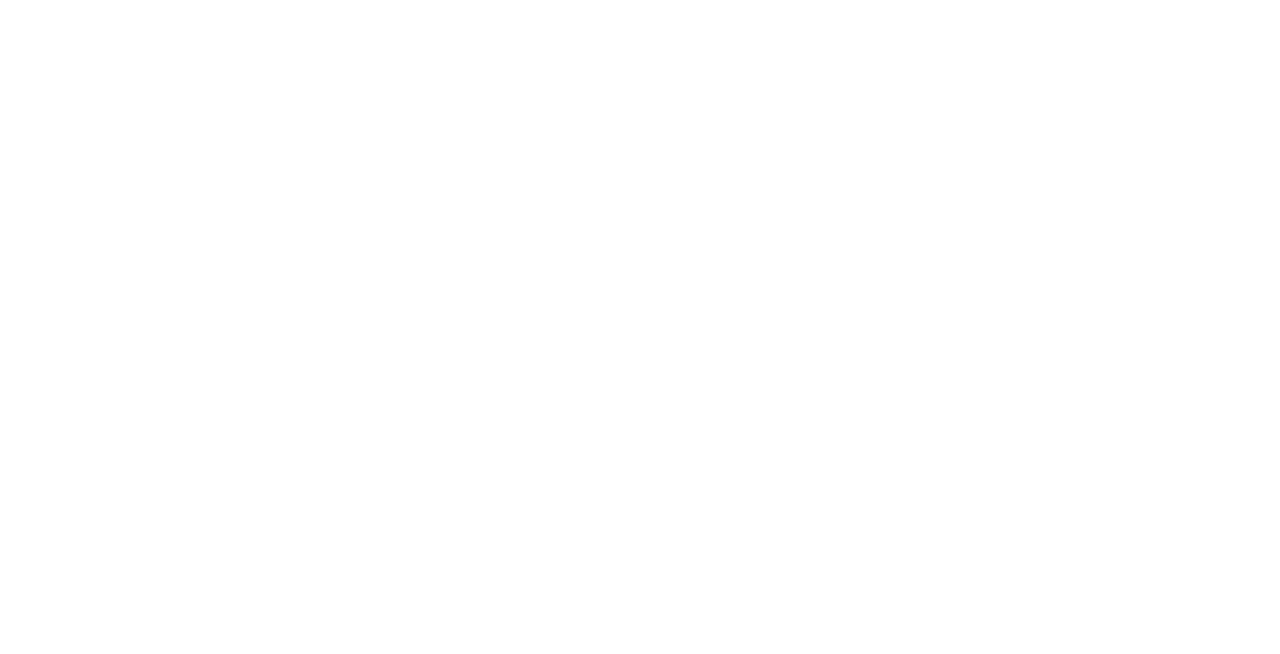
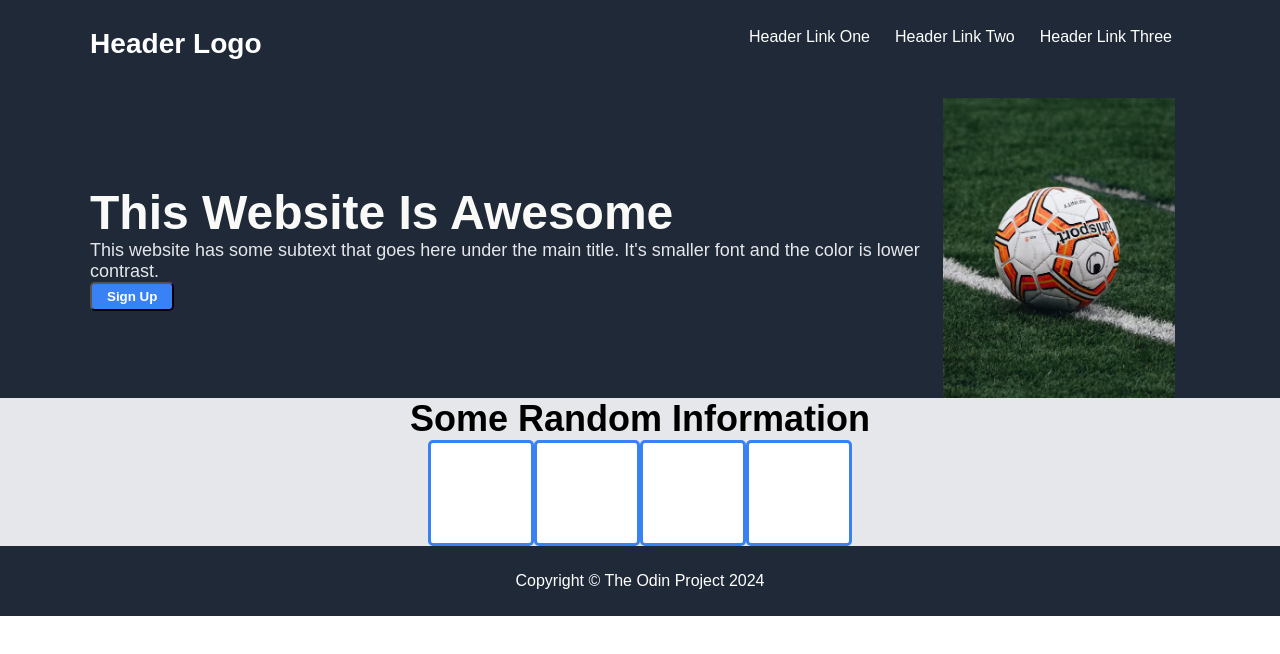
Before and after one commit to phillipbmartinez/landingPage, a plain HTML site: page index.html in a window 1280 px wide. Drawn offline with Linux system fonts and the light colour scheme.

Commit message:
Added second and third sections

```diff
--- a/index.html
+++ b/index.html
@@ -7,6 +7,55 @@
     <link rel="stylesheet" href="styles.css">
 </head>
 <body>
+    <header class="header">
+        <div class="headerLogo">
+            <h3>Header Logo</h3>
+        </div>
+        <div class="header-links">
+            <a class="links">Header Link One</a>
+            <a class="links">Header Link Two</a>
+            <a class="links">Header Link Three</a>
+        </div>
+    </header>
 
+    <div class="flex-container">
+        <div class="one">
+            <div class="signUpSection">
+                <div id="signUpHeader">This Website Is Awesome</div>
+                <div id="signUpSubText">This website has some subtext that goes here under the main title. It's smaller font and the color is lower contrast.</div>
+                <div>
+                    <button id="signUpButton">Sign Up</button>
+                </div>
+            </div>
+            <div class="imgDiv">
+                <img id="soccerBall" src="soccer.jpg">
+            </div>
+        </div>
+        <div class="two">
+            <div id="divTwoHeading">Some Random Information</div>
+            <div class="boxesClass">
+                <div id="boxOne">
+                    <div id="boxOneText"></div>
+                </div>
+                <div id="boxTwo">
+                    <div id="boxTwoText"></div>
+                </div>
+                <div id="boxThree">
+                    <div id="boxThreeText"></div>
+                </div>
+                <div id="boxFour">
+                    <div id="boxFourText"></div>
+                </div>
+            </div>
+        </div>
+        <div class="three"></div>
+        <div class="four"></div>
+    </div>
+
+    <footer class="footer">
+        <div>
+            <p>Copyright © The Odin Project 2024</p>
+        </div>
+    </footer>
 </body>
 </html>
--- a/styles.css
+++ b/styles.css
@@ -0,0 +1,131 @@
+*{
+    font-family: sans-serif;
+    /* border: solid red 1px; */
+}
+html,body{
+    margin:0;
+    padding:0
+}
+.header{
+    background-color: #1F2937;
+    padding: 10px;
+    color: white;
+    display: flex;
+    flex: 1;
+}
+.flex-container {
+    display: flex;
+    flex-direction: column;
+    flex: 1;
+}
+.headerLogo{
+    padding-left: 80px;
+    margin-top: -10px;
+    font-size: 24px;
+}
+.header-links{
+    display: flex;
+    flex: 1;
+    justify-content: right;
+    margin: 18px;
+    padding-right: 80px;
+}
+.links{
+    margin-left: 25px;
+}
+.footer{
+    background-color: #1F2937;
+    padding: 10px;
+    color: white;
+    display: flex;
+    flex: 1;
+    justify-content:center;
+}
+.one{
+    display: flex;
+    flex: 1;
+
+}
+.signUpSection{
+    display: flex;
+    flex: 1;
+    justify-content: center;
+    align-items: flex-start;
+    background-color: #1F2937;
+    font-family: sans-serif;
+    color: white;
+    flex-direction: column;
+    padding-left: 90px;
+}
+#soccerBall{
+    height: 300px;
+    width: auto;
+    display: flex;
+    flex: 1;
+    justify-content: center;
+    justify-items: center;
+    padding-right: 105px;
+    background-color: #1F2937;
+}
+#signUpHeader{
+    font-size: 48px;
+    font-weight: bold;
+    color: #F9FAF8;
+}
+#signUpSubText{
+    font-size: 18px;
+    color: #E5E7EB;
+}
+#signUpButton{
+    background-color: #3882F6;
+    color: white;
+    border-radius: 5px;
+    padding: 5px 15px;
+    font-weight: bold;
+}
+.two{
+    background-color: #E5E7EB;
+    display: flex;
+    flex: 1;
+    flex-direction: column;
+}
+#divTwoHeading{
+    font-size: 36px;
+    font-weight: bold;
+    display: flex;
+    flex: 1;
+    justify-content: center;
+}
+.boxesClass{
+    display: flex;
+    flex: 1;
+    justify-content: center;
+}
+#boxOne{
+    border: solid #3882F6;
+    background-color: white;
+    border-radius: 5px;
+    height: 100px;
+    width: 100px
+}
+#boxTwo{
+    border: solid #3882F6;
+    background-color: white;
+    border-radius: 5px;
+    height: 100px;
+    width: 100px
+}
+#boxThree{
+    border: solid #3882F6;
+    background-color: white;
+    border-radius: 5px;
+    height: 100px;
+    width: 100px
+}
+#boxFour{
+    border: solid #3882F6;
+    background-color: white;
+    border-radius: 5px;
+    height: 100px;
+    width: 100px
+}
```
Also changed, not shown: soccer.jpg (added).
